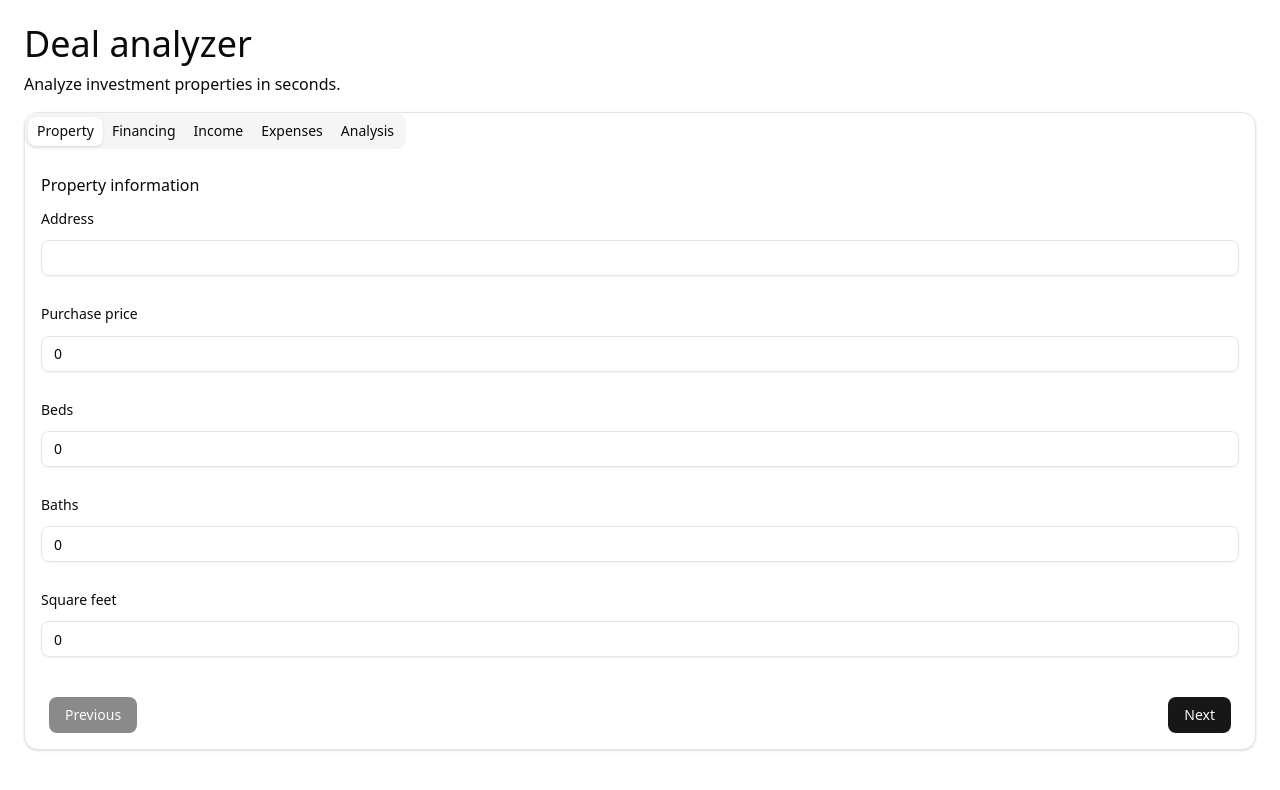
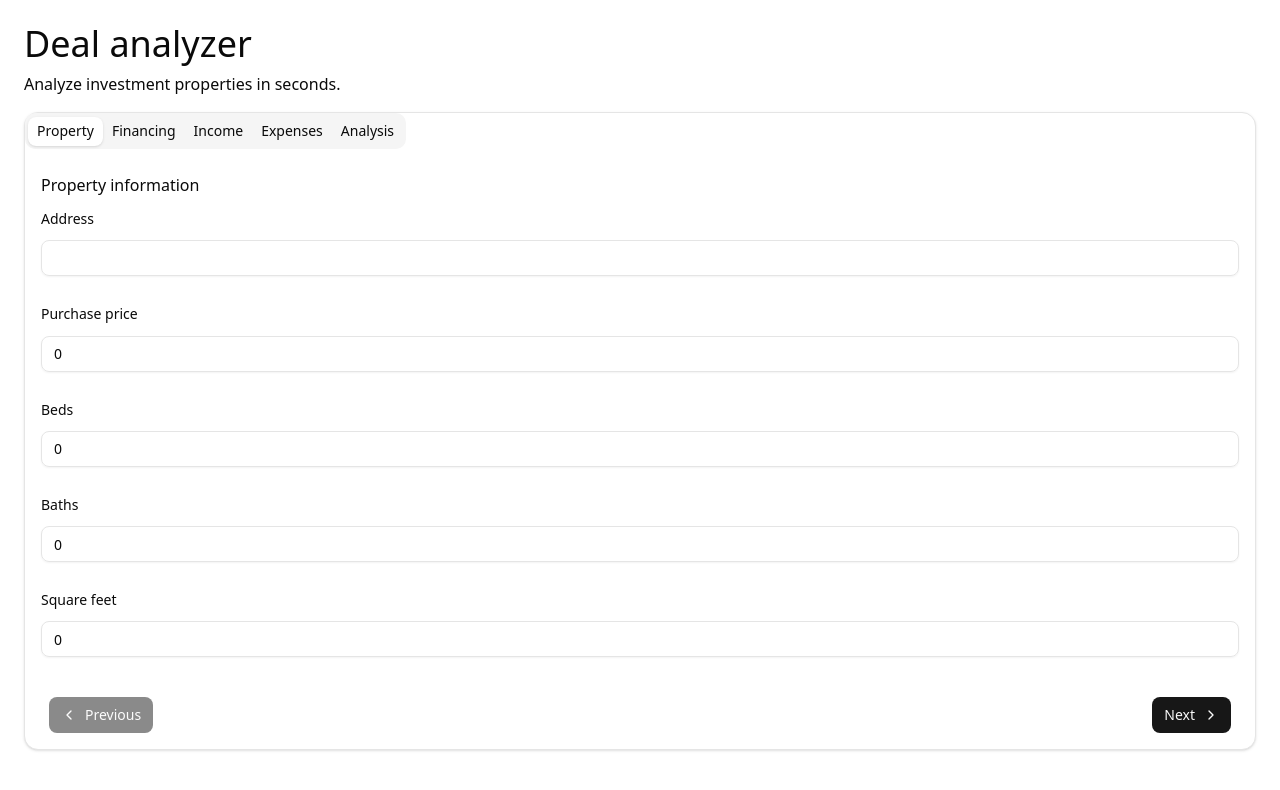
Before and after one commit to couvq/deal_analyzer, a React (Vite) app: page / in a window 1280 px wide. Shown: the top 790 px of the page. Built offline with nearby package versions, Linux system fonts and the light colour scheme.

Commit message:
add icons

```diff
--- a/src/components/PaginationButtons.tsx
+++ b/src/components/PaginationButtons.tsx
@@ -1,5 +1,6 @@
 import { useStep, useStepDispatch } from "@/context/TabsContext";
 import { Button } from "./ui/button";
+import { ChevronLeft, ChevronRight } from "lucide-react";
 
 const PaginationButtons = () => {
   const { isPrevDisabled, isNextDisabled } = useStep();
@@ -11,6 +12,7 @@ const PaginationButtons = () => {
         disabled={isPrevDisabled}
         onClick={() => dispatch({ type: "previous" })}
       >
+        <ChevronLeft />
         Previous
       </Button>
       <Button
@@ -18,6 +20,7 @@ const PaginationButtons = () => {
         onClick={() => dispatch({ type: "next" })}
       >
         Next
+        <ChevronRight />
       </Button>
     </div>
   );
--- a/src/components/forms/IncomeProjections.tsx
+++ b/src/components/forms/IncomeProjections.tsx
@@ -1,21 +1,20 @@
+import { useAnnualIncome } from "@/hooks";
 import type { FormValues } from "@/types/shared";
 import {
   useFieldArray,
-  useWatch,
   type Control,
   type UseFormRegister,
 } from "react-hook-form";
+import { Button } from "../ui/button";
 import {
   Field,
-  FieldDescription,
   FieldGroup,
   FieldLabel,
   FieldLegend,
   FieldSet,
 } from "../ui/field";
 import { Input } from "../ui/input";
-import { Button } from "../ui/button";
-import { useAnnualIncome } from "@/hooks";
+import { Plus } from "lucide-react";
 
 interface IncomeProjectionsProps {
   register: UseFormRegister<FormValues>;
@@ -48,7 +47,9 @@ const IncomeProjections = ({ register, control }: IncomeProjectionsProps) => {
             </Field>
           ))}
         </FieldGroup>
-        <Button onClick={handleAddUnit}>Add unit</Button>
+        <Button onClick={handleAddUnit}>
+          Add unit <Plus />
+        </Button>
         <p>${annualIncome} annually</p>
       </FieldSet>
     </>
```
